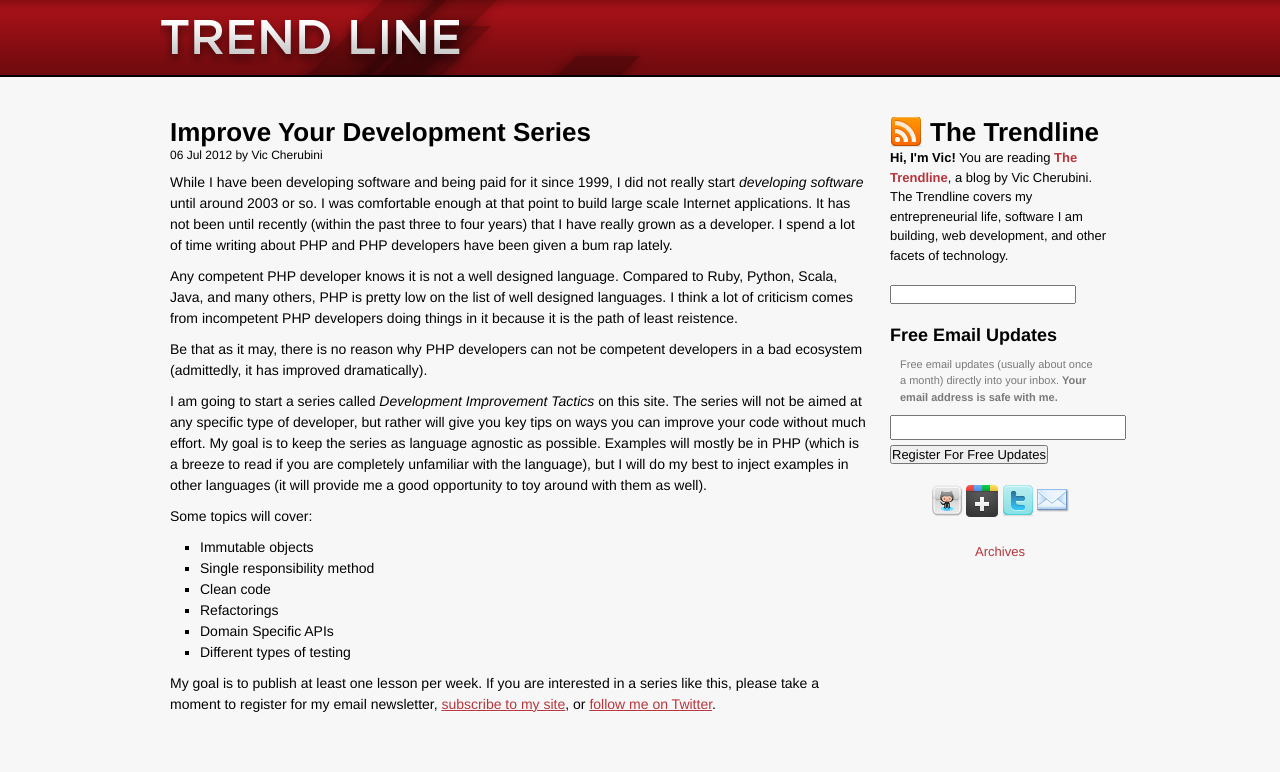
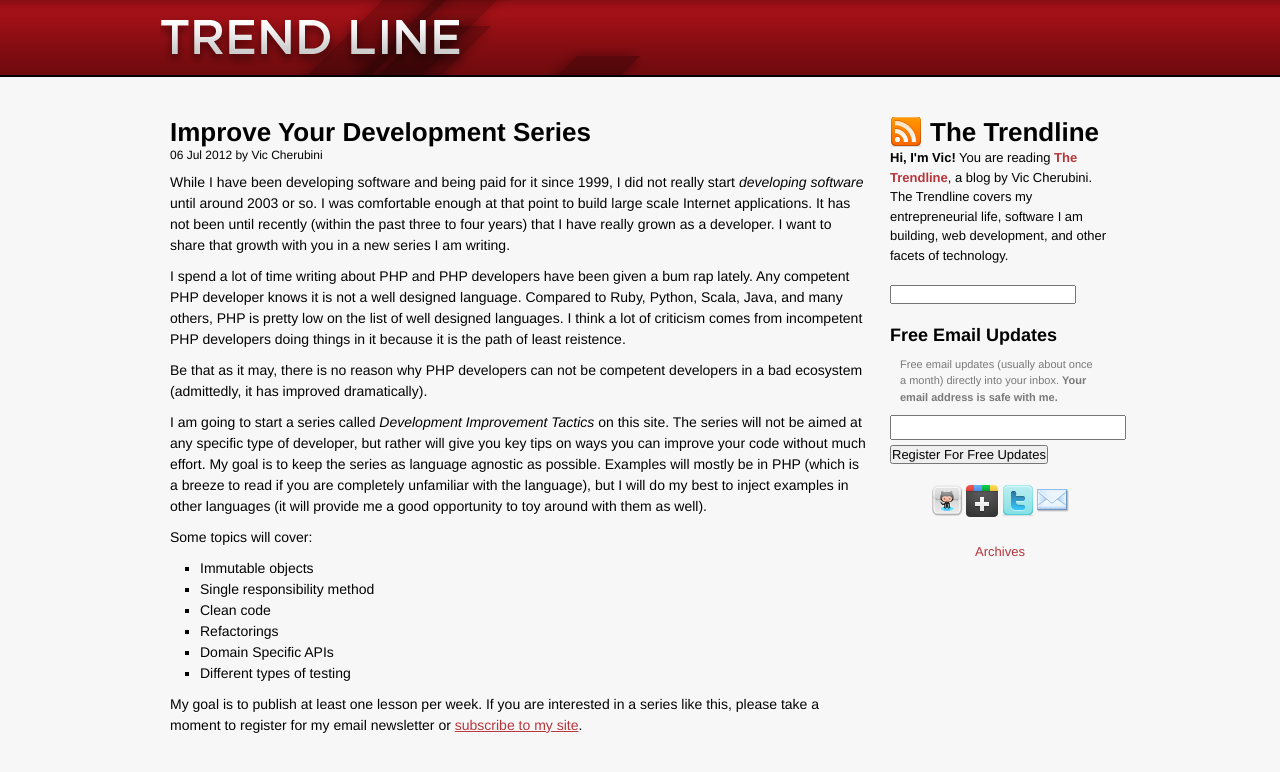
Before and after one commit to zacharydanger/leftnode.com, a Jekyll site: the page built from _posts/2012-07-06-improve-your-development-series.md, in a window 1280 px wide. Shown: the top 772 px of the page. Built offline with Jekyll 4.4.1, drawn with Linux system fonts in a browser that asks for light colours; comment, search, counter and statistics services are not loaded.

Commit message:
Some small edits, removed the pretentious follow me on Twitter stuff.

```diff
--- a/_posts/2012-07-06-improve-your-development-series.md
+++ b/_posts/2012-07-06-improve-your-development-series.md
@@ -7,10 +7,10 @@ author: Vic Cherubini
 ---
 
 While I have been developing software and being paid for it since 1999, I did not really start *developing software* until around 2003 or so. I was comfortable enough at that point to build large scale Internet applications.
-It has not been until recently (within the past three to four years) that I have really grown as a developer. I spend a lot of time writing about PHP and PHP developers have been given a bum rap lately.
+It has not been until recently (within the past three to four years) that I have really grown as a developer. I want to share that growth with you in a new series I am writing.
 
-Any competent PHP developer knows it is not a well designed language. Compared to Ruby, Python, Scala, Java, and many others, PHP is pretty low on the list of well designed languages. I think a lot of criticism comes from
-incompetent PHP developers doing things in it because it is the path of least reistence.
+I spend a lot of time writing about PHP and PHP developers have been given a bum rap lately. Any competent PHP developer knows it is not a well designed language. Compared to Ruby, Python, Scala, Java, and many others,
+PHP is pretty low on the list of well designed languages. I think a lot of criticism comes from incompetent PHP developers doing things in it because it is the path of least reistence.
 
 Be that as it may, there is no reason why PHP developers can not be competent developers in a bad ecosystem (admittedly, it has improved dramatically).
 
@@ -27,4 +27,4 @@ Some topics will cover:
 * Domain Specific APIs
 * Different types of testing
 
-My goal is to publish at least one lesson per week. If you are interested in a series like this, please take a moment to register for my email newsletter, [subscribe to my site](/feed.xml), or [follow me on Twitter](https://twitter.com/leftnode).
+My goal is to publish at least one lesson per week. If you are interested in a series like this, please take a moment to register for my email newsletter or [subscribe to my site](/feed.xml).
```
